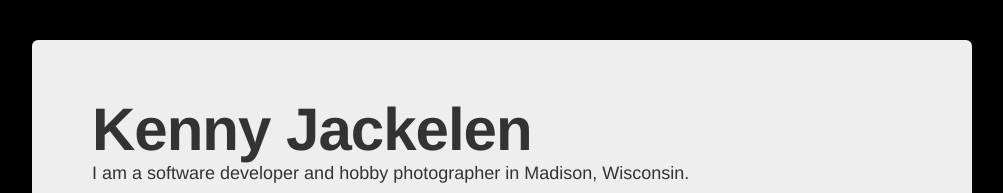
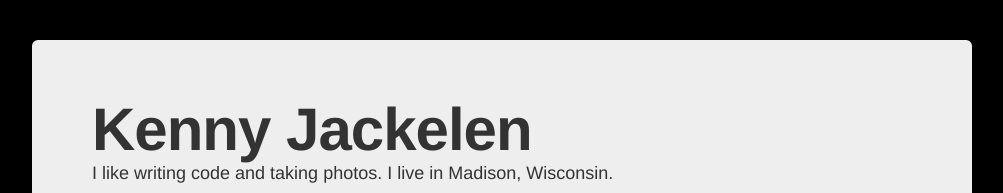
Before and after one commit to kennyjackelen/nameplate, a plain HTML site: page index.html in a window 1280 px wide. Shown: the top 193 px of the page, without its empty margins (138-1141 px from the left). Drawn offline with nearby package versions, Linux system fonts and the light colour scheme.

Commit message:
changed wording

```diff
--- a/index.html
+++ b/index.html
@@ -23,7 +23,7 @@
 <div class="hero-unit">
 	<h1>Kenny Jackelen</h1>
 	<p>
-		I am a software developer and hobby photographer in Madison, Wisconsin.</p>
+		I like writing code and taking photos. I live in Madison, Wisconsin.</p>
 	<p>
 		<a id="aEmail" href="mailto:kenny[at]kennyjackelen[dot]com" class="btn btn-inverse btn-small" rel="nofollow" >
 			<i class="icon-envelope icon-white"></i>
```
